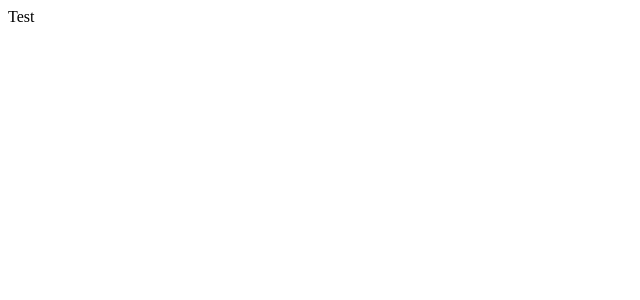
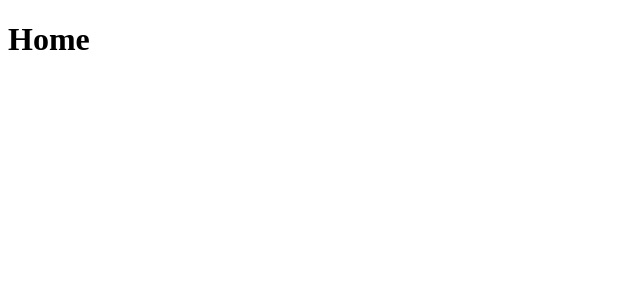
Before and after one commit to melaniebrgr/starwars-lonely-starship, a React (Create React App) app: page / in a window 1280 px wide. Shown: the top 300 px of the page, without its empty margins (0-640 px from the left). Built offline with nearby package versions, Linux system fonts and the light colour scheme.

Commit message:
initial routing

```diff
--- a/src/components/App/App.js
+++ b/src/components/App/App.js
@@ -3,7 +3,9 @@ import React, { Component } from 'react';
 export default class App extends Component {
   render() {
     return (
-      <div>Test</div>
+      <div>
+        {this.props.children}
+      </div>
     );
   }
 }
--- a/src/index.js
+++ b/src/index.js
@@ -1,12 +1,27 @@
 import React from 'react';
 import ReactDOM from 'react-dom';
-import { Router, Route, browserHistory } from 'react-router';
+import { Router, Route, IndexRoute, browserHistory } from 'react-router';
 
 import App from './components/App/App';
 
+const Home = () => {
+  return (
+    <h1>Home</h1>
+  );
+}
+
+const Starships = () => {
+  return (
+    <h1>Starships</h1>
+  );
+}
+
 ReactDOM.render((
   <Router history={browserHistory}>
-    <Route path="/" component={App} />
+    <Route path="/" component={App}>
+      <IndexRoute component={Home} />
+      <Route path="Starships" component={Starships} />
+    </Route>
   </Router>
 ),
   document.getElementById('root')
```
